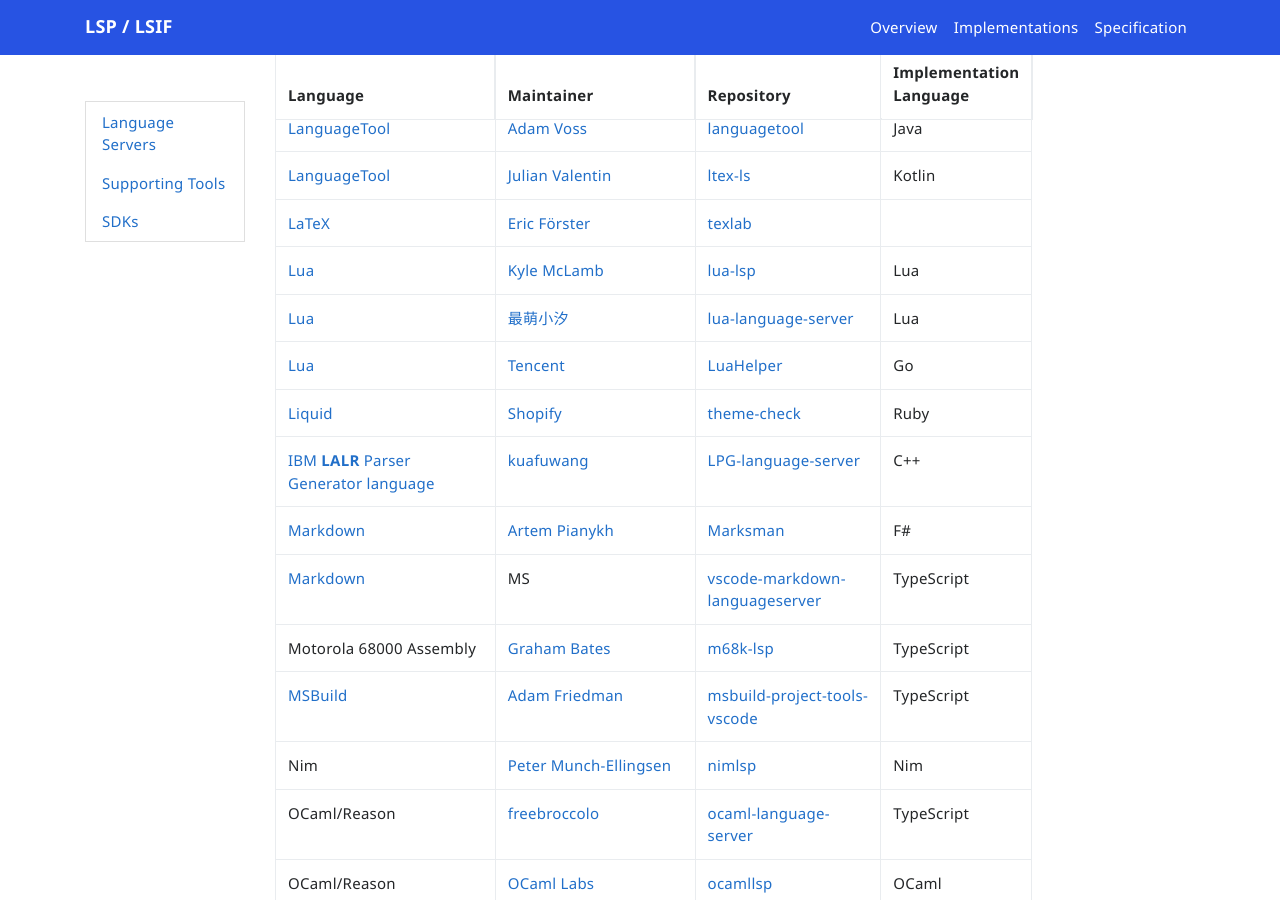
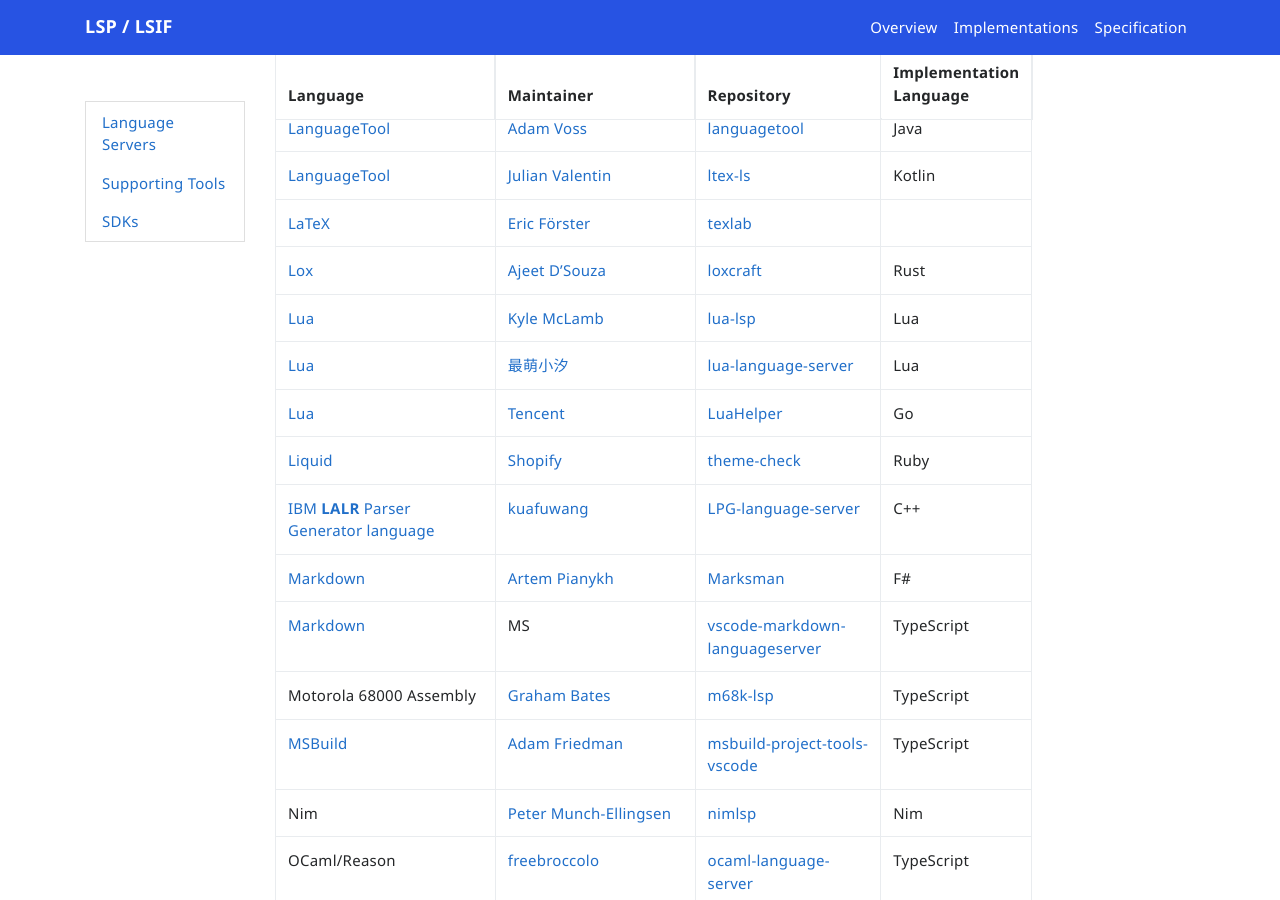
Before and after one commit to microsoft/language-server-protocol, a Jekyll site: the page built from _implementors/servers.md, in a window 1280 px wide and 900 px high, scrolled down 5637 px. Built offline with Jekyll 4.4.1, drawn with Linux system fonts in a browser that asks for light colours; nearby versions of some CDN libraries; comment, search, counter and statistics services are not loaded.

Commit message:
Add LSP implementation for Lox (#1732)
Add Lox under languages

```diff
--- a/_implementors/servers.md
+++ b/_implementors/servers.md
@@ -106,6 +106,7 @@
 | [LanguageTool](https://languagetool.org/)| [Adam Voss](https://github.com/adamvoss) | [languagetool](https://github.com/adamvoss/languagetool-languageserver) | Java |
 | [LanguageTool](https://languagetool.org/)| [Julian Valentin](https://github.com/valentjn) | [ltex-ls](https://github.com/valentjn/ltex-ls) | Kotlin |
 | [LaTeX](https://www.latex-project.org/)| [Eric Förster](https://github.com/efoerster) | [texlab](https://github.com/efoerster/texlab) |
+| [Lox](https://craftinginterpreters.com/appendix-i.html) | [Ajeet D'Souza](https://github.com/ajeetdsouza) | [loxcraft](https://github.com/ajeetdsouza/loxcraft) | Rust |
 | [Lua](http://www.lua.org/)| [Kyle McLamb](https://github.com/Alloyed) | [lua-lsp](https://github.com/Alloyed/lua-lsp) | Lua |
 | [Lua](http://www.lua.org/)| [最萌小汐](https://github.com/sumneko) | [lua-language-server](https://github.com/sumneko/lua-language-server) | Lua |
 | [Lua](http://www.lua.org/)| [Tencent](https://github.com/Tencent/LuaHelper) | [LuaHelper](https://github.com/Tencent/LuaHelper) | Go |
```
